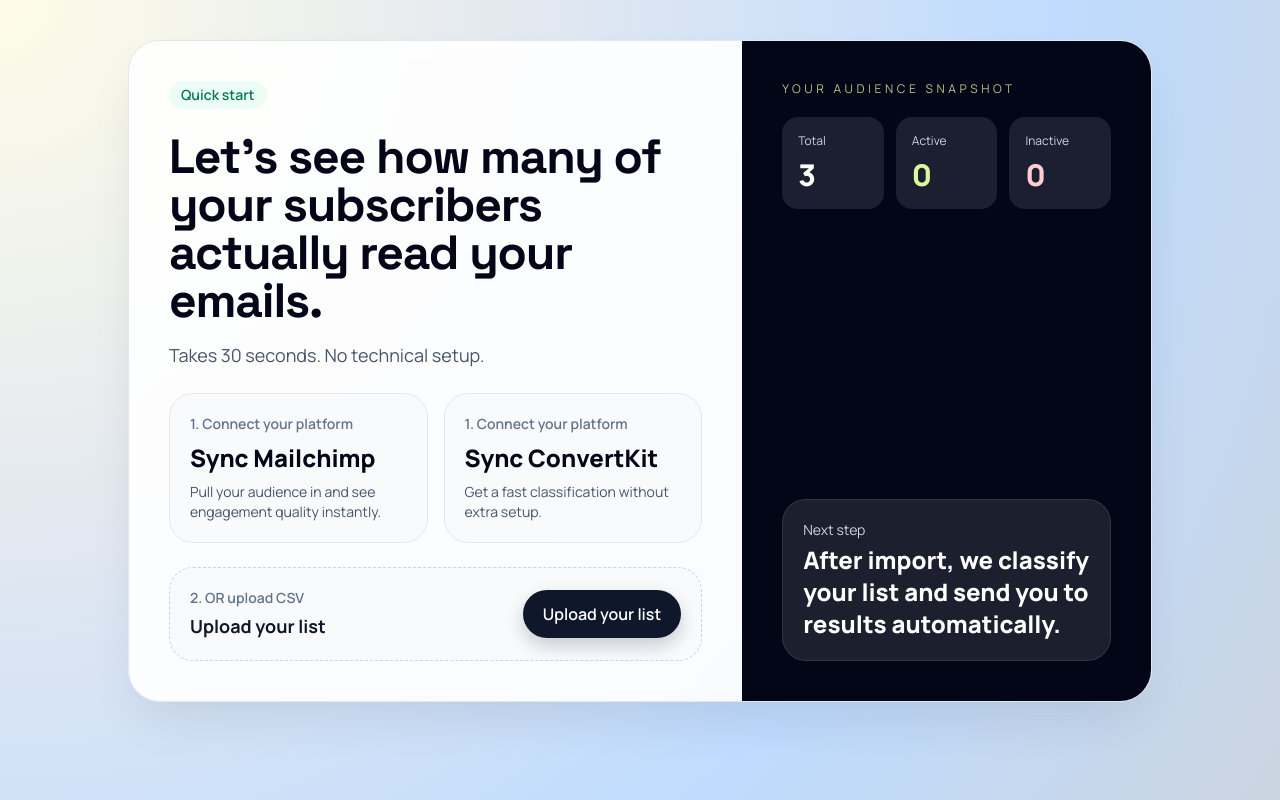
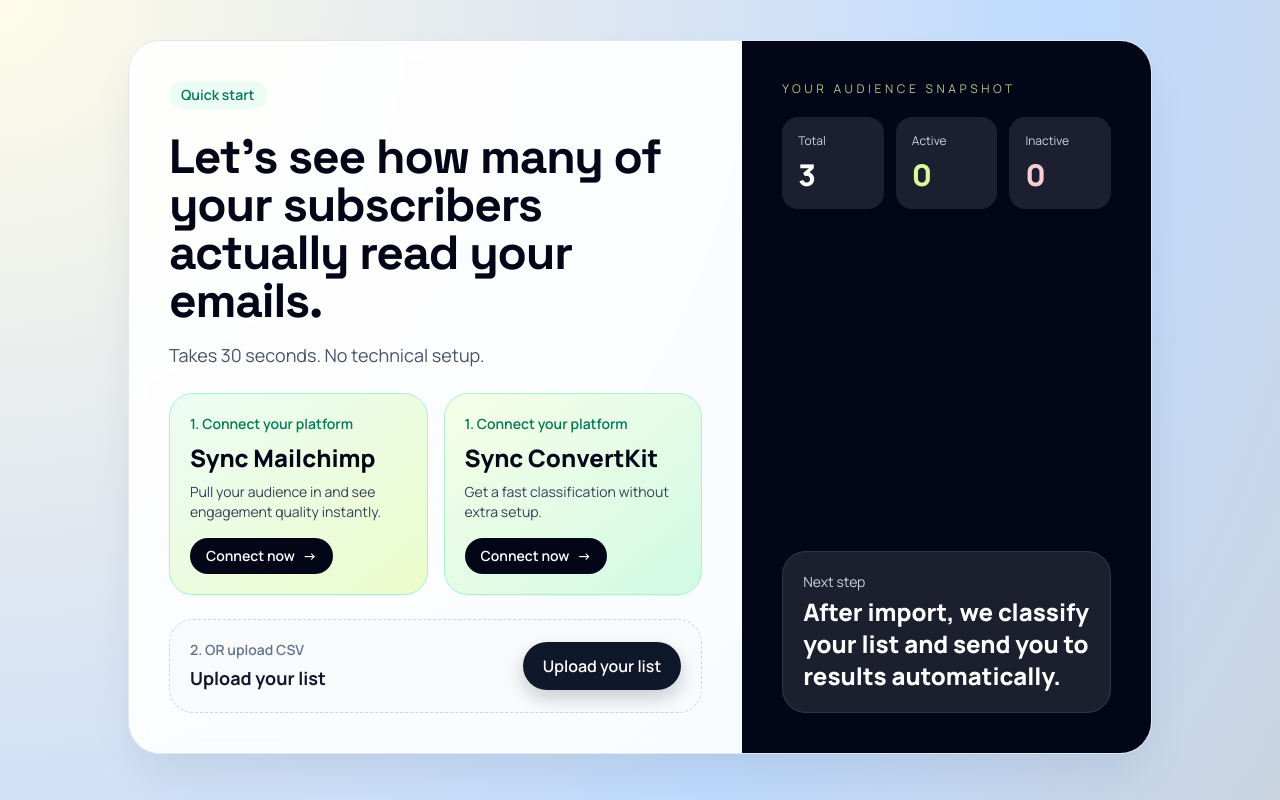
Before and after one commit to khansarim007/use-it-lose-it-newsletter, a Flask app: page /onboarding in a window 1280 px wide. Run offline with Flask 3, Linux system fonts and the light colour scheme; a user stored in the database is signed in; data comes from the database, SQL or seed files in the repository; some libraries are stand-ins or nearby versions.

Commit message:
Improve onboarding sync CTA button styling

```diff
--- a/templates/onboarding.html
+++ b/templates/onboarding.html
@@ -13,16 +13,24 @@
         </div>
 
         <div class="grid sm:grid-cols-2 gap-4">
-          <a href="{{ url_for('connect_mailchimp') }}" class="rounded-3xl border border-slate-200 bg-slate-50 p-5 hover-lift transition-transform">
-            <p class="text-sm font-semibold text-slate-500">1. Connect your platform</p>
+          <a href="{{ url_for('connect_mailchimp') }}" class="group rounded-3xl border border-emerald-200 bg-gradient-to-br from-emerald-50 to-lime-100 p-5 hover-lift transition-all shadow-sm hover:shadow-lg hover:shadow-emerald-200/60 focus-visible:outline focus-visible:outline-2 focus-visible:outline-offset-2 focus-visible:outline-emerald-500">
+            <p class="text-sm font-semibold text-emerald-700">1. Connect your platform</p>
             <p class="mt-2 text-2xl font-black text-slate-950">Sync Mailchimp</p>
-            <p class="mt-2 text-sm text-slate-600">Pull your audience in and see engagement quality instantly.</p>
+            <p class="mt-2 text-sm text-slate-700">Pull your audience in and see engagement quality instantly.</p>
+            <span class="mt-4 inline-flex items-center gap-2 rounded-full bg-slate-950 px-4 py-2 text-sm font-semibold text-white group-hover:bg-slate-800 transition-colors">
+              Connect now
+              <span aria-hidden="true">-></span>
+            </span>
           </a>
 
-          <a href="{{ url_for('connect_convertkit') }}" class="rounded-3xl border border-slate-200 bg-slate-50 p-5 hover-lift transition-transform">
-            <p class="text-sm font-semibold text-slate-500">1. Connect your platform</p>
+          <a href="{{ url_for('connect_convertkit') }}" class="group rounded-3xl border border-emerald-200 bg-gradient-to-br from-lime-50 to-emerald-100 p-5 hover-lift transition-all shadow-sm hover:shadow-lg hover:shadow-emerald-200/60 focus-visible:outline focus-visible:outline-2 focus-visible:outline-offset-2 focus-visible:outline-emerald-500">
+            <p class="text-sm font-semibold text-emerald-700">1. Connect your platform</p>
             <p class="mt-2 text-2xl font-black text-slate-950">Sync ConvertKit</p>
-            <p class="mt-2 text-sm text-slate-600">Get a fast classification without extra setup.</p>
+            <p class="mt-2 text-sm text-slate-700">Get a fast classification without extra setup.</p>
+            <span class="mt-4 inline-flex items-center gap-2 rounded-full bg-slate-950 px-4 py-2 text-sm font-semibold text-white group-hover:bg-slate-800 transition-colors">
+              Connect now
+              <span aria-hidden="true">-></span>
+            </span>
           </a>
         </div>
 
```
